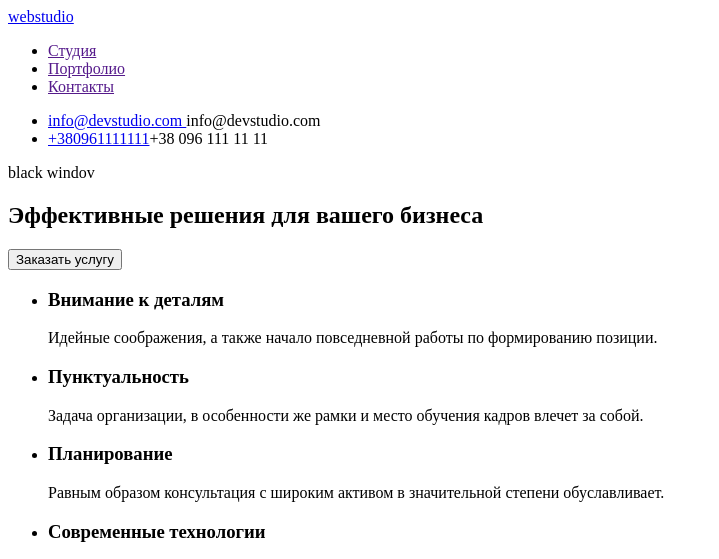
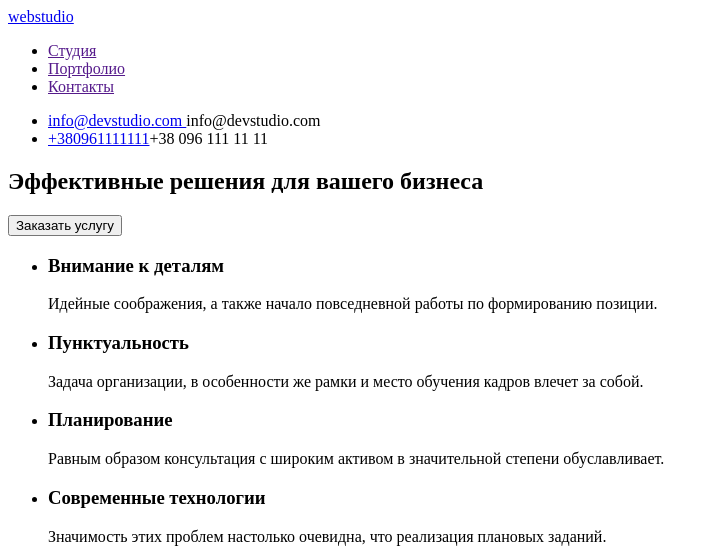
Before and after one commit to rostyksh/-home-work-1-git, a plain HTML site: page index.html in a window 1280 px wide. Shown: the top 559 px of the page, without its empty margins (0-719 px from the left). Drawn offline with Linux system fonts and the light colour scheme.

Commit message:
index.html
New

```diff
--- a/index.html
+++ b/index.html
@@ -27,7 +27,6 @@
          </ul>
     </header>
         <section>
-        <div>black windov</div>
         <h1>Эффективные решения для вашего бизнеса</h1>
         <button type="button">Заказать услугу </button>
          </section>
```
